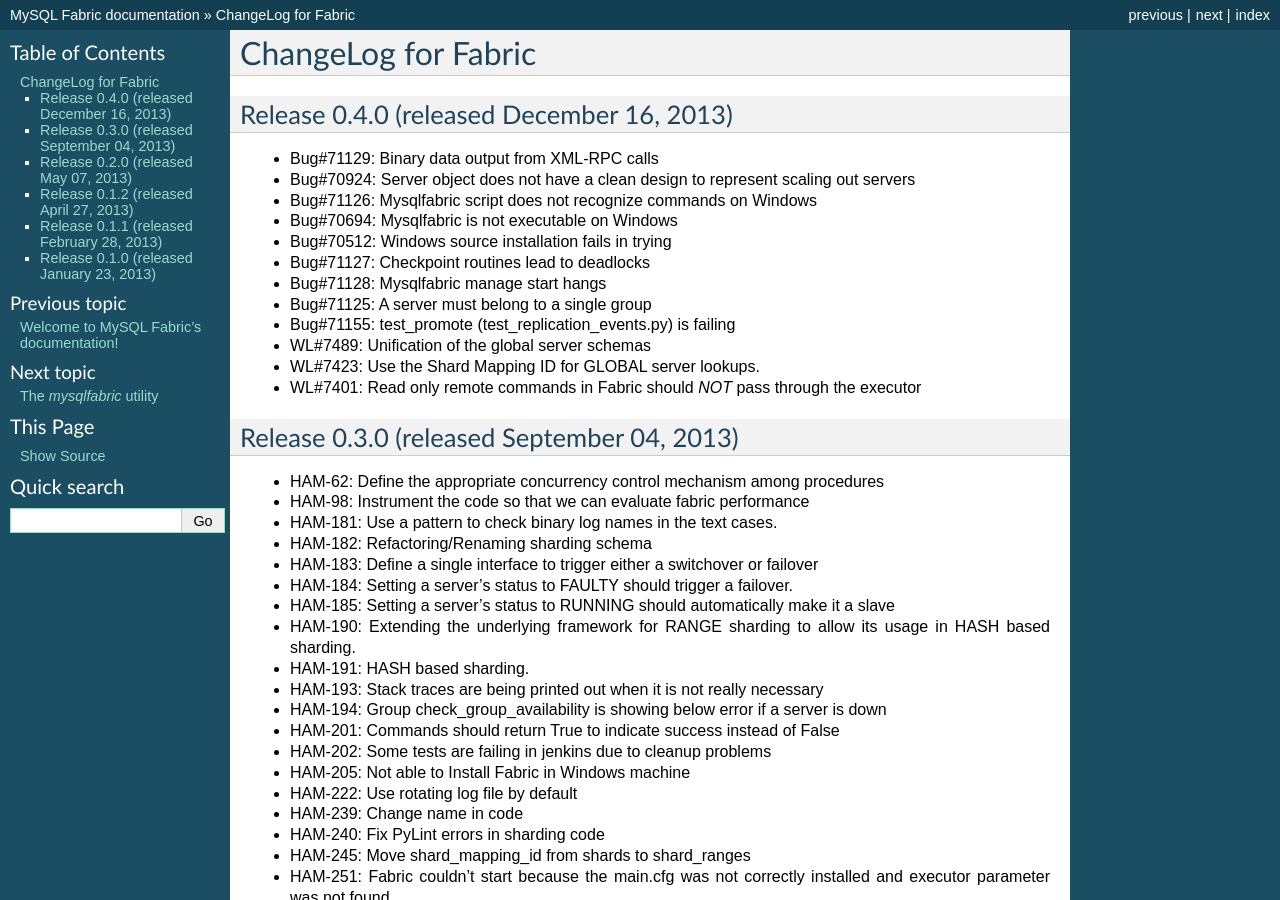
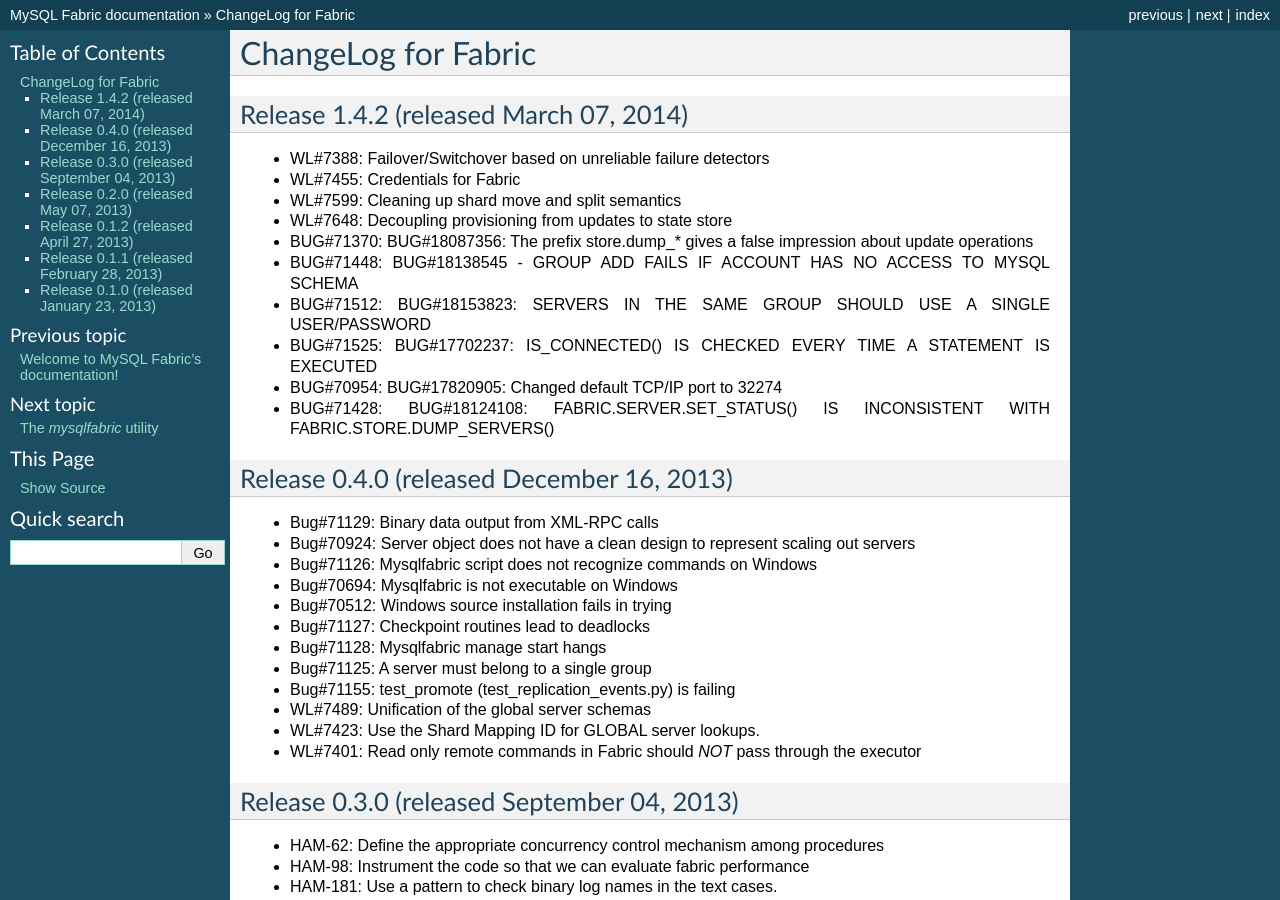
Before and after one commit to edrod77/mysql-fabric, a Sphinx documentation site: the page built from doc/source/CHANGELOG.rst, in a window 1280 px wide and 900 px high. Built offline with Sphinx 7.4.7, drawn with Linux system fonts in a browser that asks for light colours; the version number could not be read and is left out.

Commit message:
Releasing version 1.4.2

```diff
--- a/doc/source/CHANGELOG.rst
+++ b/doc/source/CHANGELOG.rst
@@ -2,6 +2,25 @@
 ChangeLog for Fabric
 ####################
 
+
+Release 1.4.2 (released March 07, 2014)
+---------------------------------------
+
+* WL#7388: Failover/Switchover based on unreliable failure detectors
+* WL#7455: Credentials for Fabric
+* WL#7599: Cleaning up shard move and split semantics
+* WL#7648: Decoupling provisioning from updates to state store
+* BUG#71370: BUG#18087356: The prefix store.dump_* gives a false
+  impression about update operations
+* BUG#71448: BUG#18138545 - GROUP ADD FAILS IF ACCOUNT HAS NO ACCESS TO
+  MYSQL SCHEMA
+* BUG#71512: BUG#18153823: SERVERS IN THE SAME GROUP SHOULD USE A SINGLE
+  USER/PASSWORD
+* BUG#71525: BUG#17702237: IS_CONNECTED() IS CHECKED EVERY TIME A
+  STATEMENT IS EXECUTED
+* BUG#70954: BUG#17820905: Changed default TCP/IP port to 32274
+* BUG#71428: BUG#18124108: FABRIC.SERVER.SET_STATUS() IS INCONSISTENT
+  WITH FABRIC.STORE.DUMP_SERVERS()
 
 Release 0.4.0 (released December 16, 2013)
 ------------------------------------------
```
Also changed, not shown: 3 other files.
